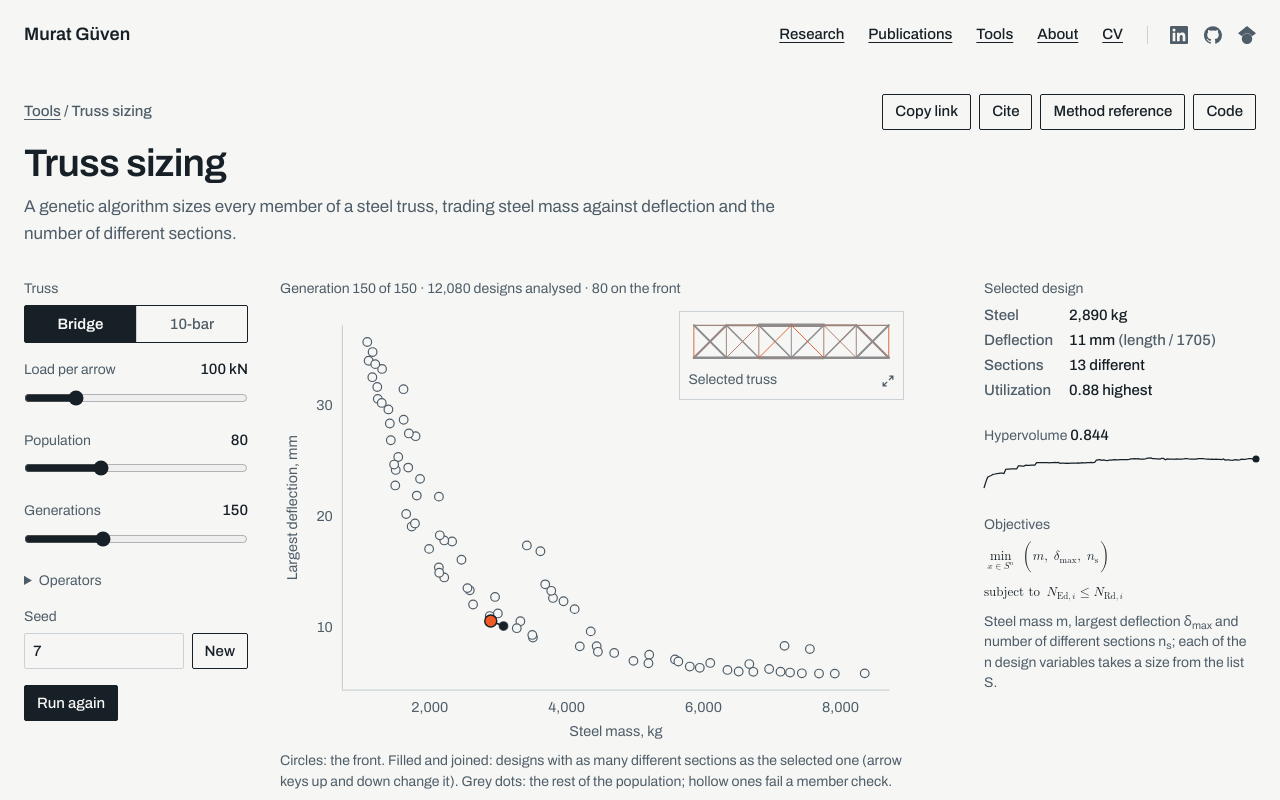
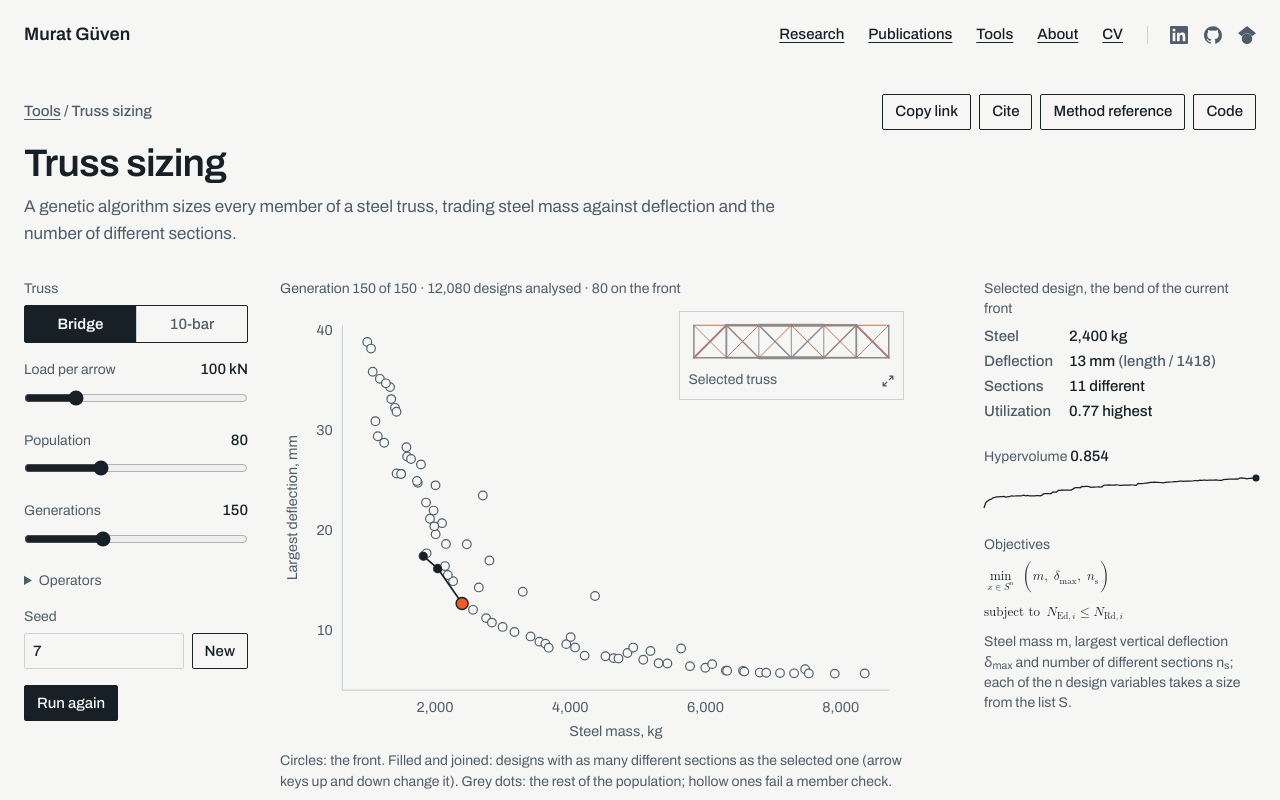
Before and after one commit to likemaestro/likemaestro.github.io, a React (Create React App) app: page /tools/truss-sizing in a window 1280 px wide. Shown: the top 800 px of the page. Built offline with nearby package versions, Linux system fonts and the light colour scheme.

Commit message:
Vibrometer: a pending motion-permission request shows on the button, and a browser without the motion API is told to try Chrome or upload a CSV. Truss sizing: deflection is the largest vertical displacement; a design named in the link stays selected even off the current front

```diff
--- a/src/tools/truss-sizing/TrussSizing.tsx
+++ b/src/tools/truss-sizing/TrussSizing.tsx
@@ -204,7 +204,14 @@ const TrussSizing: React.FC = () => {
   };
 
   const front = useMemo(() => (snap ? paretoSet(snap.pop) : []), [snap]);
-  const sel = useMemo(() => front.find((q) => key(q.x) === sp.get("sel")) ?? (front.length ? knee(front) : undefined), [front, sp]);
+  // the design named in the link (one base-36 size per variable), whether or not it is on the current front
+  const linked = useMemo(() => {
+    const raw = sp.get("sel") ?? "", x = Array.from(raw, (c) => parseInt(c, 36));
+    if (x.length !== genes(L) || x.some((v) => !(v >= 0 && v < SECTIONS.length))) return undefined;
+    const r = analyse(L, x, p.load * 1e3);
+    return { x, f: [r.mass, r.deflection, r.distinct], cv: r.cv, rank: 0, crowd: 0 } as Ind;
+  }, [sp, L, p.load]);
+  const sel = useMemo(() => (linked ? front.find((q) => key(q.x) === key(linked.x)) ?? linked : front.length ? knee(front) : undefined), [front, linked]);
   const pick = (q: Ind) => setSp((prev) => { const next = new URLSearchParams(prev); next.set("sel", key(q.x)); return next; }, { replace: true });
   const detail = useMemo(() => (sel ? analyse(L, sel.x, p.load * 1e3) : null), [L, sel, p.load]);
   const hv = snap?.hv[snap.hv.length - 1] ?? 0;
@@ -306,7 +313,7 @@ const TrussSizing: React.FC = () => {
         {/* Readout */}
         <div className="flex min-w-0 flex-col gap-6 max-md:order-2 md:col-span-2 md:grid md:grid-cols-3 xl:col-span-1 xl:flex">
           {sel && detail && <div className="min-w-0">
-            <p className="t-small mb-1.5 text-ink-2">Selected design{mode === "running" && !sp.get("sel") ? ", the bend of the current front" : ""}</p>
+            <p className="t-small mb-1.5 text-ink-2">Selected design{!linked ? ", the bend of the current front" : !front.includes(sel!) ? ", not on the current front" : ""}</p>
             <dl className="t-data grid grid-cols-[auto_1fr] gap-x-4 gap-y-1">
               <dt className="text-ink-2">Steel</dt><dd>{kg(sel.f[0])}</dd>
               <dt className="text-ink-2">Deflection</dt><dd>{mm(sel.f[1])} <span className="text-ink-2">(length / {Math.round(span / sel.f[1])})</span></dd>
@@ -324,7 +331,7 @@ const TrussSizing: React.FC = () => {
               <MathML html={FORMULATION} />
               <MathML html={SUBJECT} />
             </div>
-            <p className="t-small mt-2 text-ink-2">Steel mass m, largest deflection δ<sub>max</sub> and number of different sections n<sub>s</sub>; each of the n design variables takes a size from the list S.</p>
+            <p className="t-small mt-2 text-ink-2">Steel mass m, largest vertical deflection δ<sub>max</sub> and number of different sections n<sub>s</sub>; each of the n design variables takes a size from the list S.</p>
           </div>
         </div>
       </div>
--- a/src/tools/truss-sizing/truss.ts
+++ b/src/tools/truss-sizing/truss.ts
@@ -71,7 +71,7 @@ export const LAYOUTS: Record<string, Layout> = { bridge: bridge(), cantilever: c
 export const genes = (L: Layout) => Math.max(...L.group) + 1;
 
 export interface Analysis {
-  mass: number; deflection: number; distinct: number;
+  mass: number; deflection: number; distinct: number;   // deflection: largest vertical displacement, mm
   N: number[];        // member forces, N, tension positive
   util: number[];     // N_Ed / N_Rd, buckling resistance for compression
   u: Float64Array;    // nodal displacements, mm
@@ -116,7 +116,7 @@ export function analyse(L: Layout, x: number[], P: number): Analysis {
     cv += Math.max(0, r - 1);
     mass += STEEL.rho * A * m.len;
   });
-  for (let k = 0; k < nn; k++) deflection = Math.max(deflection, Math.hypot(u[2 * k], u[2 * k + 1]));
+  for (let k = 0; k < nn; k++) deflection = Math.max(deflection, Math.abs(u[2 * k + 1]));   // vertical
   return { mass, deflection, distinct: new Set(x).size, N, util, u, cv };
 }
 
--- a/src/tools/vibrometer/Vibrometer.tsx
+++ b/src/tools/vibrometer/Vibrometer.tsx
@@ -4,7 +4,7 @@ import { analyse, rate, simulated, variance } from "./signal";
 import { download } from "../../lab/export";
 
 interface Record_ { t: number[]; x: number[]; y: number[]; z: number[]; source: "phone" | "file" | "simulated"; name?: string }
-type Phase = "idle" | "countdown" | "recording";
+type Phase = "idle" | "asking" | "countdown" | "recording";
 const LENGTHS = [10, 20, 60];
 
 /** Pick the axis that moved most, and analyse it. `levels` counts distinct raw readings on that axis: browsers round
@@ -111,11 +111,13 @@ const Vibrometer: React.FC = () => {
       stopRef.current = () => { window.clearInterval(id); setPhase("idle"); };
     };
     const DME = (window as unknown as { DeviceMotionEvent?: { requestPermission?: () => Promise<string> } }).DeviceMotionEvent;
-    if (!DME) { setProblem("This browser has no motion sensor access. Open the page on a phone, or upload a CSV."); return; }
+    if (!DME) { setProblem("This browser doesn’t give web pages access to the motion sensors. Try Chrome, or upload a CSV from a sensor app."); return; }
     // iOS asks for motion permission; the request has to come straight from the tap.
     try {
       if (typeof DME.requestPermission === "function") {
-        DME.requestPermission().then((s) => (s === "granted" ? go() : setProblem("Motion access was declined. Allow it in the browser’s settings to measure, or upload a CSV."))).catch(() => setProblem("Motion access isn’t available here. Upload a CSV instead."));
+        setPhase("asking");
+        DME.requestPermission().then((s) => { setPhase("idle"); if (s === "granted") go(); else setProblem("Motion access was declined. Allow it in the browser’s settings to measure, or upload a CSV."); })
+          .catch(() => { setPhase("idle"); setProblem("Motion access isn’t available here. Upload a CSV instead."); });
       } else go();
     } catch (e) { setProblem(`The browser refused to start the sensor (${(e as Error).message}). Upload a CSV instead.`); }
   };
@@ -150,7 +152,7 @@ const Vibrometer: React.FC = () => {
       <div className="grid gap-x-12 gap-y-10 md:grid-cols-[17rem_minmax(0,1fr)]">
         <div className="flex min-w-0 flex-col gap-5">
           <button type="button" onClick={busy ? () => stopRef.current() : start} className="btn btn-solid h-14 text-[1.0625rem]">
-            {phase === "countdown" ? `Starting in ${count}… (tap to cancel)` : phase === "recording" ? `Recording ${Math.min(length, Math.floor(elapsed))} / ${length} s (tap to stop)` : "Start measuring"}
+            {phase === "asking" ? "Asking for motion access…" : phase === "countdown" ? `Starting in ${count}… (tap to cancel)` : phase === "recording" ? `Recording ${Math.min(length, Math.floor(elapsed))} / ${length} s (tap to stop)` : "Start measuring"}
           </button>
           {phase === "recording" && <p className="t-data -mt-2 text-ink-2">{samples} samples{elapsed > 1 && samples ? `, about ${Math.round(samples / elapsed)} a second` : ""}</p>}
           {problem && <p className="t-small -mt-2 text-ink" role="alert">{problem}</p>}
```
